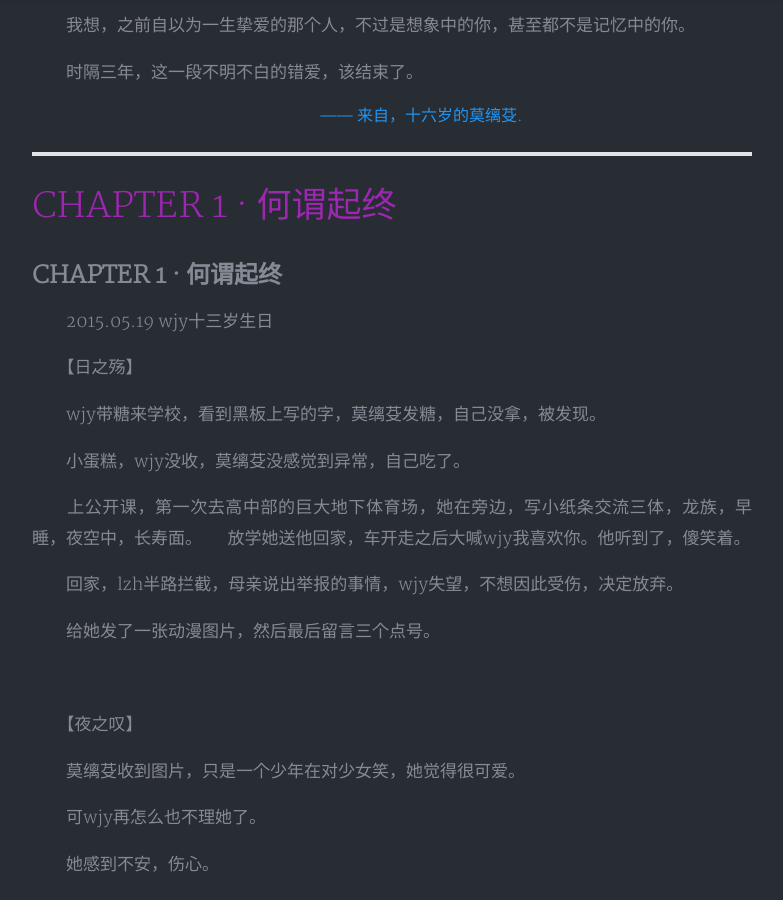
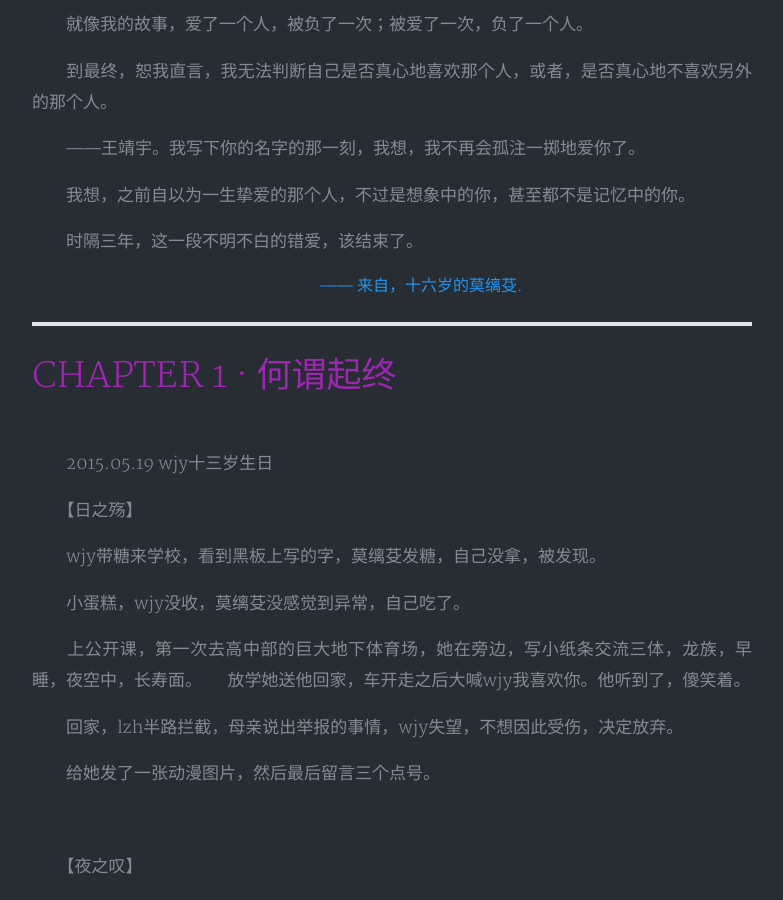
Before and after one commit to flora715/flora715.github.io, a Jekyll site: the page built from _posts/2020-07-30-离散朝夕.md, in a window 1280 px wide and 900 px high, scrolled down 2464 px. Shown: the whole window, without its empty margins (248-1031 px from the left). Built offline with Jekyll 4.4.1, drawn with Linux system fonts in a browser that asks for light colours; nearby versions of some CDN libraries; a style sheet for code colours, icons or effects is not loaded.

Commit message:
修改文件: _posts/2020-07-30-离散朝夕.md

```diff
--- a/_posts/2020-07-30-离散朝夕.md
+++ b/_posts/2020-07-30-离散朝夕.md
@@ -9,13 +9,13 @@
 
 <span2>&emsp;&emsp;金色？是日光。正如他的阳光开朗，又似他的深沉哀怨。些许情况下，正是这抹金色成就了日之殇。 </span2>
   <style> span2 {color:#FFC107; font-size:20px;}</style>
-
+<br/>
 <span1>&emsp;&emsp;诅咒？是暗夜。正如她的纠结卑微，又似她的执著感性。太多境遇中，正是这份诅咒渲染了夜之叹。</span1>
   <style> span1 {color:#FF9800; font-size:20px;}</style>
+<br/>
 
 <span3>&emsp;&emsp;只有在梦回时分，所有的日殇夜叹才会展现出隐没在其对立面的点滴心意。</span3>
   <style> span3 {color:#FF5722;font-size:20px; }</style>
-
 <br/>
 
 <span4>&emsp;&emsp;&emsp;&emsp;&emsp;&emsp;&emsp;&emsp;&emsp;&emsp;&emsp;&emsp;&emsp;&emsp;&emsp;&emsp;&emsp;&emsp;——引言</span4>  <style> span4 {color:#2196F3; }</style>
@@ -73,7 +73,7 @@
 
 <span5>CHAPTER 0 · 此时彼岸</span5>
   <style> span5{color:#9C27B0 ;font-size:35px; }</style>
-
+<br/>
 
 　　“我是一个疯子，为了一个骗子，放弃一个傻子。”
 
@@ -101,7 +101,7 @@
 
 <span5>CHAPTER 1 · 何谓起终</span5>
   <style> span5{color:#9C27B0 ;font-size:35px; }</style>
-## CHAPTER 1 · 何谓起终
+<br/>
 
 　　2015.05.19 wjy十三岁生日
 
```
